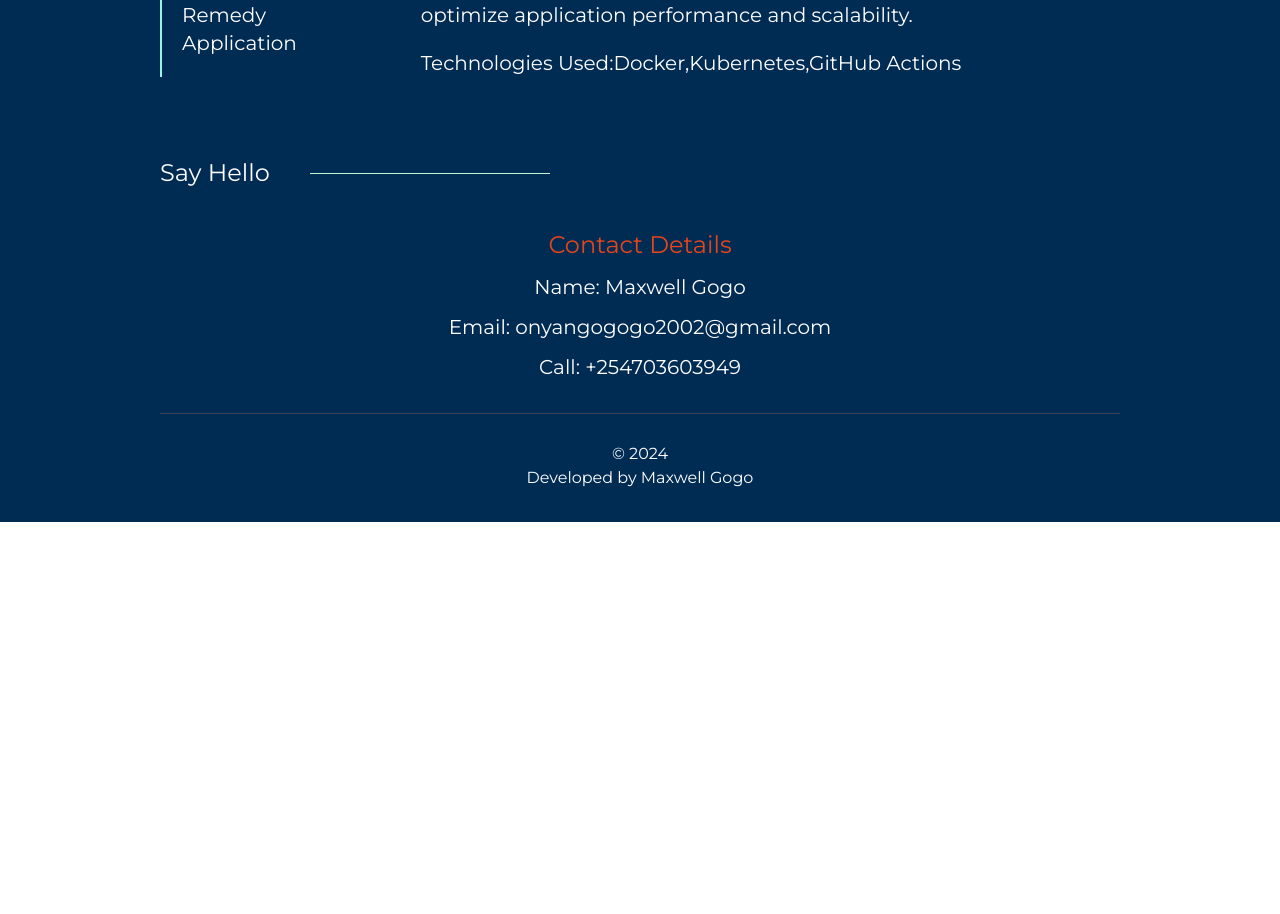
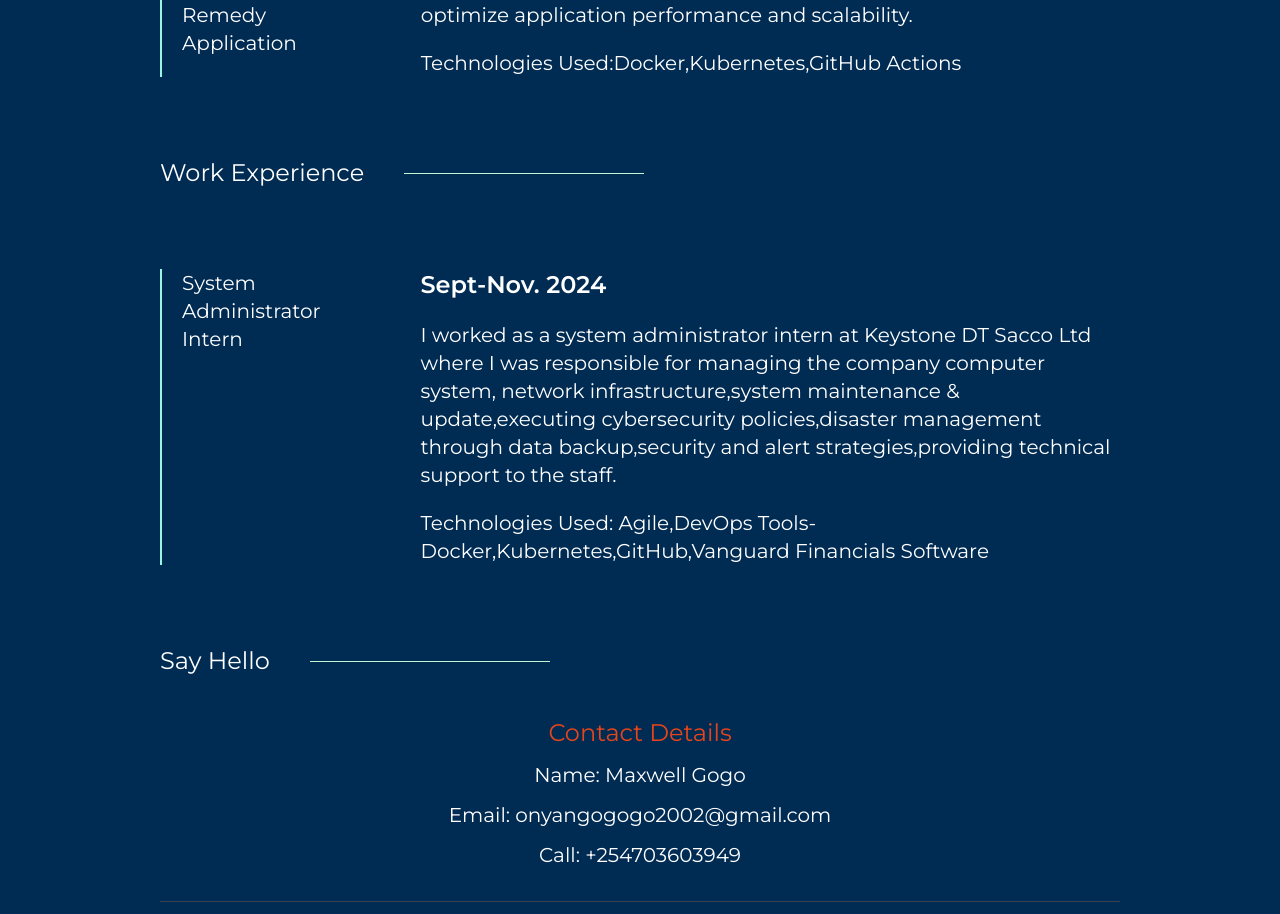
Before and after one commit to Max02well/maxproject-portfolio, a React (Create React App) app: page / in a window 1280 px wide. Shown: the part 2647-3561 px from the top of the page. Before the commit the page ends 3169 px from the top, so only its background shows below. Built offline with nearby package versions, Linux system fonts and the light colour scheme.

Commit message:
Added experience

```diff
--- /dev/null
+++ b/src/pages/Home/Experience.js
@@ -0,0 +1,26 @@
+import React from 'react';
+import SectionTitle from '../../components/SectionTitle';
+
+function Experience() {
+  return (
+    <div>
+      <SectionTitle title={'Work Experience'} />
+        <div className='flex py-10 gap-20 sm:flex-col'>
+            <div className='sm:flex-row sm:overflow-scroll sm:w-full flex flex-col gap-7 w-1/3 border-l-2 border-teal-200'>
+            <div className=''>
+                <h1 className='text-xl px-5 text-white'>System Administrator Intern</h1>
+            </div>
+            </div>
+            <div className='flex flex-col gap-5'>
+            <h1 className='text-white text-2xl font-semibold'>Sept-Nov. 2024</h1>
+            <h1 className='text-white text-xl'>I worked as a system administrator intern at Keystone DT Sacco Ltd where I was responsible for managing the company computer system, network infrastructure,system maintenance & update,executing cybersecurity policies,disaster management through data backup,security and alert strategies,providing technical support to the staff.</h1>
+            <p className='text-white text-xl'>Technologies Used: Agile,DevOps Tools-Docker,Kubernetes,GitHub,Vanguard Financials Software</p>
+            </div>
+            </div>
+
+
+    </div>
+  );
+}
+
+export default Experience;
--- a/src/pages/Home/index.js
+++ b/src/pages/Home/index.js
@@ -7,6 +7,7 @@ import Projects from './project'
 import Contact from './contact'
 import Footer from './footer'
 import SocialHandles from './social'
+import Experience from './Experience'
 
 
 export default function Home() {
@@ -18,6 +19,7 @@ export default function Home() {
      <About />
      <Education />
      <Projects />
+     <Experience />
      <Contact />
      <SocialHandles />
      <Footer />
--- a/src/resources/Experiences.js
+++ b/src/resources/Experiences.js
@@ -1,23 +1,10 @@
 export const experiences = [
     {
         id: 1,
-        title: 'Software Developer',
-        company: 'Google',
-        date: '2018 - 2020',
-        desc: 'I worked as a software developer at Google where I was responsible for building mobile applications with React Native and also UI/UX design.',
+        title: 'System Administrator Intern',
+        company: 'Keystone DT Sacco Ltd',
+        date: 'Sept-Nov 2024',
+        desc: 'I worked as a system administrator intern at Keystone DT Sacco Ltd where I was responsible for managing the company computer system, network infrastructure and also providing technical support to the staff.',
     },
-    {
-        id: 2,
-        title: 'Frontend Developer',
-        company: 'Facebook',
-        date: '2020 - 2021',
-        desc: 'I worked as a frontend developer at Facebook where I was responsible for building web applications with React and also UI/UX design.',
-    },
-    {
-        id: 3,
-        title: 'Backend Developer',
-        company: 'Amazon',
-        date: '2021 - 2022',
-        desc: 'I worked as a backend developer at Amazon where I was responsible for building server-side applications with Node.js and also UI/UX design.',
-    },
+
 ];
```
